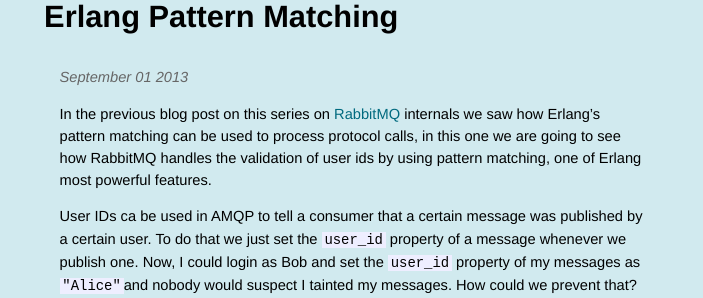
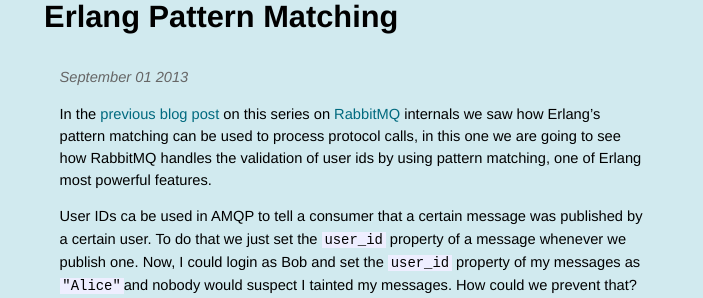
Before and after one commit to videlalvaro/videlalvaro.github.io, a Jekyll site: the page built from _posts/2013-09-01-rabbitmq-validating-user-ids-with-erlang-pattern-matching.md, in a window 1280 px wide and 900 px high. Shown: the part 164-462 px from the top of the window, without its empty margins (287-990 px from the left). Built offline with Jekyll 4.4.1, drawn with Linux system fonts in a browser that asks for light colours; comment, search, counter and statistics services are not loaded; part of the change alters nothing that is shown.

```diff
--- a/_posts/2013-09-01-rabbitmq-validating-user-ids-with-erlang-pattern-matching.md
+++ b/_posts/2013-09-01-rabbitmq-validating-user-ids-with-erlang-pattern-matching.md
@@ -7,7 +7,7 @@ title: RabbitMQ - Validating User IDs with Erlang Pattern Matching
 
 <span class="meta">September 01 2013</span>
 
-In the previous blog post on this series on [RabbitMQ](https://www.rabbitmq.com) internals we saw how Erlang's pattern matching can be used to process protocol calls, in this one we are going to see how RabbitMQ handles the validation of user ids by using pattern matching, one of Erlang most powerful features.
+In the [previous blog post](http://videlalvaro.github.io/2013/08/erlang-pattern-matching-protocols-and-rabbitmq.html) on this series on [RabbitMQ](https://www.rabbitmq.com) internals we saw how Erlang's pattern matching can be used to process protocol calls, in this one we are going to see how RabbitMQ handles the validation of user ids by using pattern matching, one of Erlang most powerful features.
 
 User IDs ca be used in AMQP to tell a consumer that a certain message was published by a certain user. To do that we just set the `user_id` property of a message whenever we publish one. Now, I could login as Bob and set the `user_id` property of my messages as `"Alice"`and nobody would suspect I tainted my messages. How could we prevent that?
 
```
